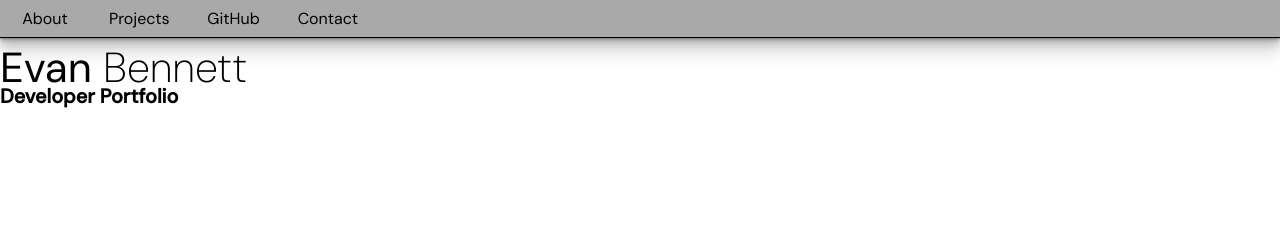
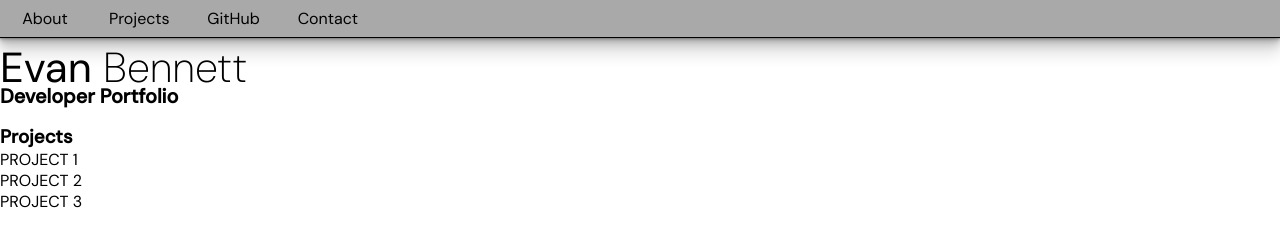
Before and after one commit to Evan8383/CSS-Portfolio-Site, a plain HTML site: page index.html in a window 1280 px wide. Drawn offline with Linux system fonts and the light colour scheme.

Commit message:
main element, structure additions

```diff
--- a/index.html
+++ b/index.html
@@ -24,8 +24,12 @@
 
     </header>
     <main>
-        <section>
-            <!-- TODO: add projects section -->
+        <!-- flex container that has one "showcase" project that takes up 100% and two sub projects that are side by side -->
+        <section class="projects">
+            <h3>Projects</h3>
+            <div class="mainCard">PROJECT 1</div>
+            <div class="subCard">PROJECT 2</div>
+            <div class="subCard">PROJECT 3</div>
         </section>
         <section>
             <!-- TODO: add experience section -->
```
